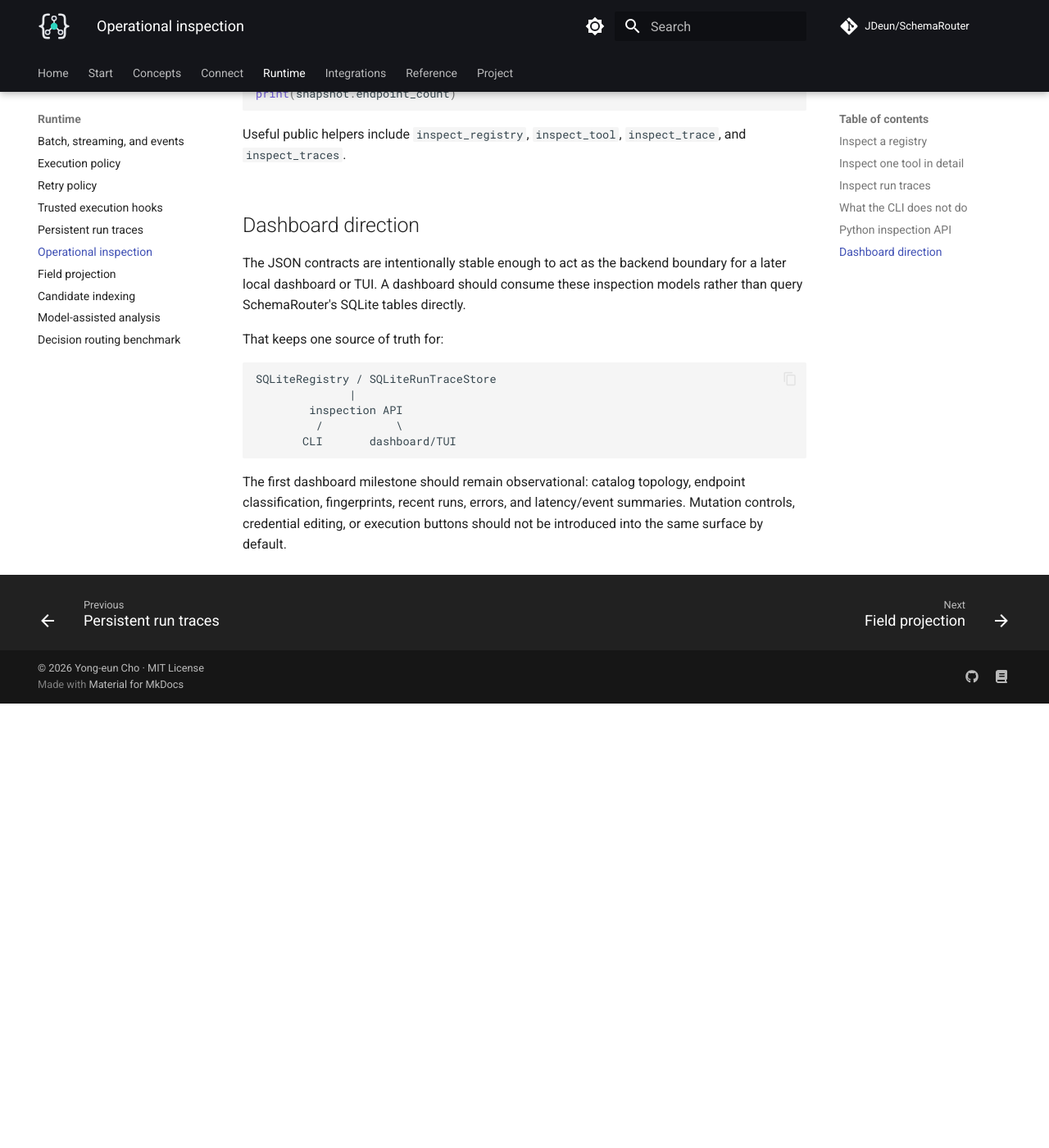
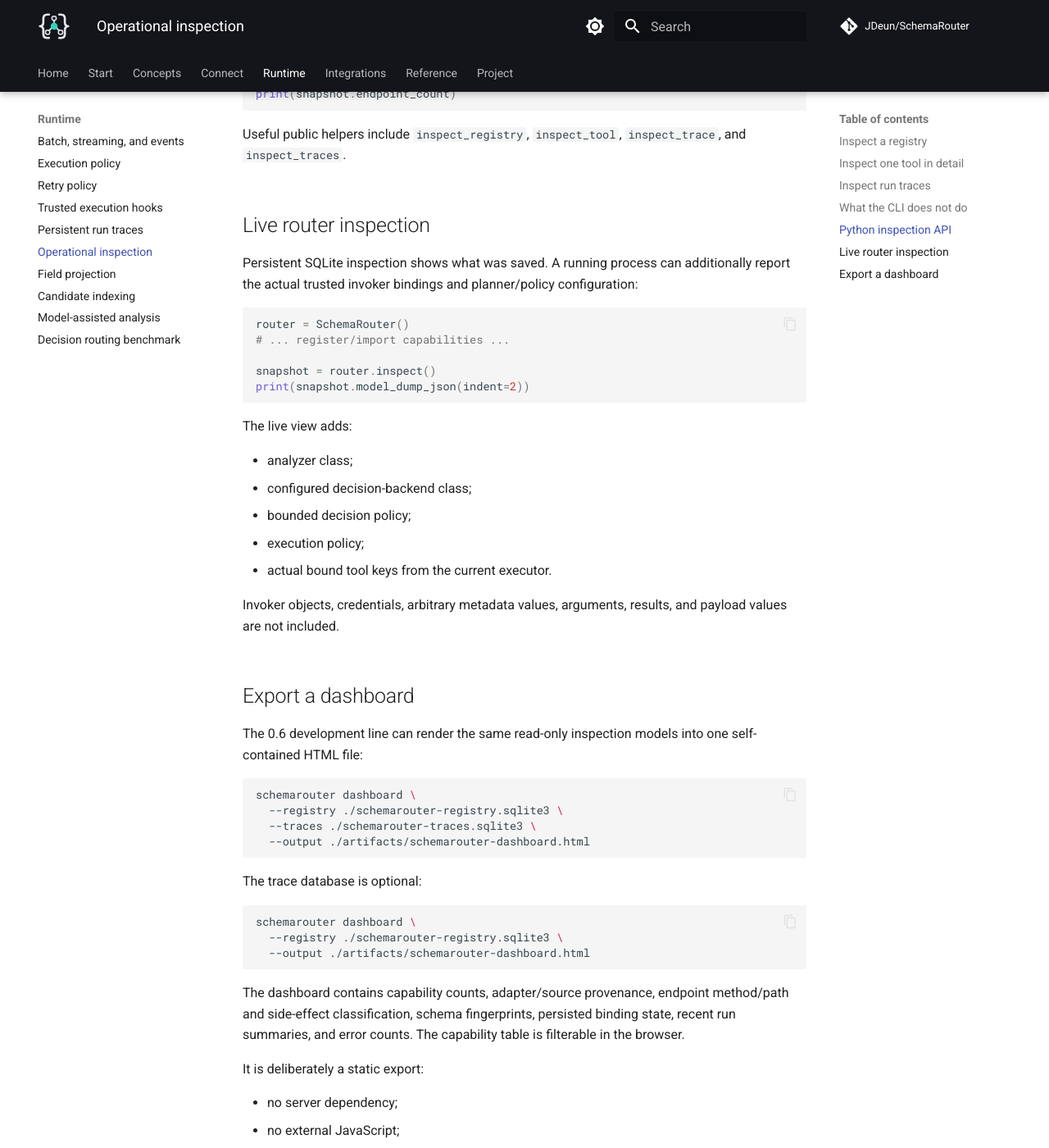
Before and after one commit to JDeun/SchemaRouter, an MkDocs documentation site: the page built from docs/guides/inspection.md, in a window 1280 px wide and 1400 px high, scrolled down 2579 px. Shown: the whole window at 82% size. Built offline with MkDocs 1.6.1 and Material for MkDocs 9.7.7, drawn with Linux system fonts in a browser that asks for light colours; comment, search, counter and statistics services are not loaded; before the commit the page ends 3437 px from its top, so only the background shows below that; some of the changed text lies outside the part shown.

Commit message:
docs: document live inspection and static dashboard

````diff
--- a/docs/guides/inspection.md
+++ b/docs/guides/inspection.md
@@ -112,22 +112,75 @@ print(snapshot.endpoint_count)
 Useful public helpers include `inspect_registry`, `inspect_tool`, `inspect_trace`, and
 `inspect_traces`.
 
-## Dashboard direction
+## Live router inspection
 
-The JSON contracts are intentionally stable enough to act as the backend boundary for a later
-local dashboard or TUI. A dashboard should consume these inspection models rather than query
-SchemaRouter's SQLite tables directly.
+Persistent SQLite inspection shows what was saved. A running process can additionally report the
+actual trusted invoker bindings and planner/policy configuration:
 
-That keeps one source of truth for:
+```python
+router = SchemaRouter()
+# ... register/import capabilities ...
+
+snapshot = router.inspect()
+print(snapshot.model_dump_json(indent=2))
+```
+
+The live view adds:
+
+- analyzer class;
+- configured decision-backend class;
+- bounded decision policy;
+- execution policy;
+- actual bound tool keys from the current executor.
+
+Invoker objects, credentials, arbitrary metadata values, arguments, results, and payload values are
+not included.
+
+## Export a dashboard
+
+The 0.6 development line can render the same read-only inspection models into one self-contained
+HTML file:
+
+```bash
+schemarouter dashboard \
+  --registry ./schemarouter-registry.sqlite3 \
+  --traces ./schemarouter-traces.sqlite3 \
+  --output ./artifacts/schemarouter-dashboard.html
+```
+
+The trace database is optional:
+
+```bash
+schemarouter dashboard \
+  --registry ./schemarouter-registry.sqlite3 \
+  --output ./artifacts/schemarouter-dashboard.html
+```
+
+The dashboard contains capability counts, adapter/source provenance, endpoint method/path and
+side-effect classification, schema fingerprints, persisted binding state, recent run summaries, and
+error counts. The capability table is filterable in the browser.
+
+It is deliberately a static export:
+
+- no server dependency;
+- no external JavaScript;
+- no analytics;
+- no tool execution buttons;
+- no credential editing;
+- no raw trace payload rendering.
+
+Applications may also call `render_dashboard(...)` or `write_dashboard(...)` directly with the
+typed inspection models.
+
+The architecture remains:
 
 ```text
-SQLiteRegistry / SQLiteRunTraceStore
-              |
-        inspection API
+SQLiteRegistry / SQLiteRunTraceStore       live SchemaRouter
+              |                                  |
+        inspection API ------------------- inspect_router()
          /           \
-       CLI       dashboard/TUI
+       CLI       static dashboard
 ```
 
-The first dashboard milestone should remain observational: catalog topology, endpoint
-classification, fingerprints, recent runs, errors, and latency/event summaries. Mutation controls,
-credential editing, or execution buttons should not be introduced into the same surface by default.
+A future TUI or long-running web console should consume these same inspection contracts instead of
+querying SchemaRouter's SQLite tables directly.
````
